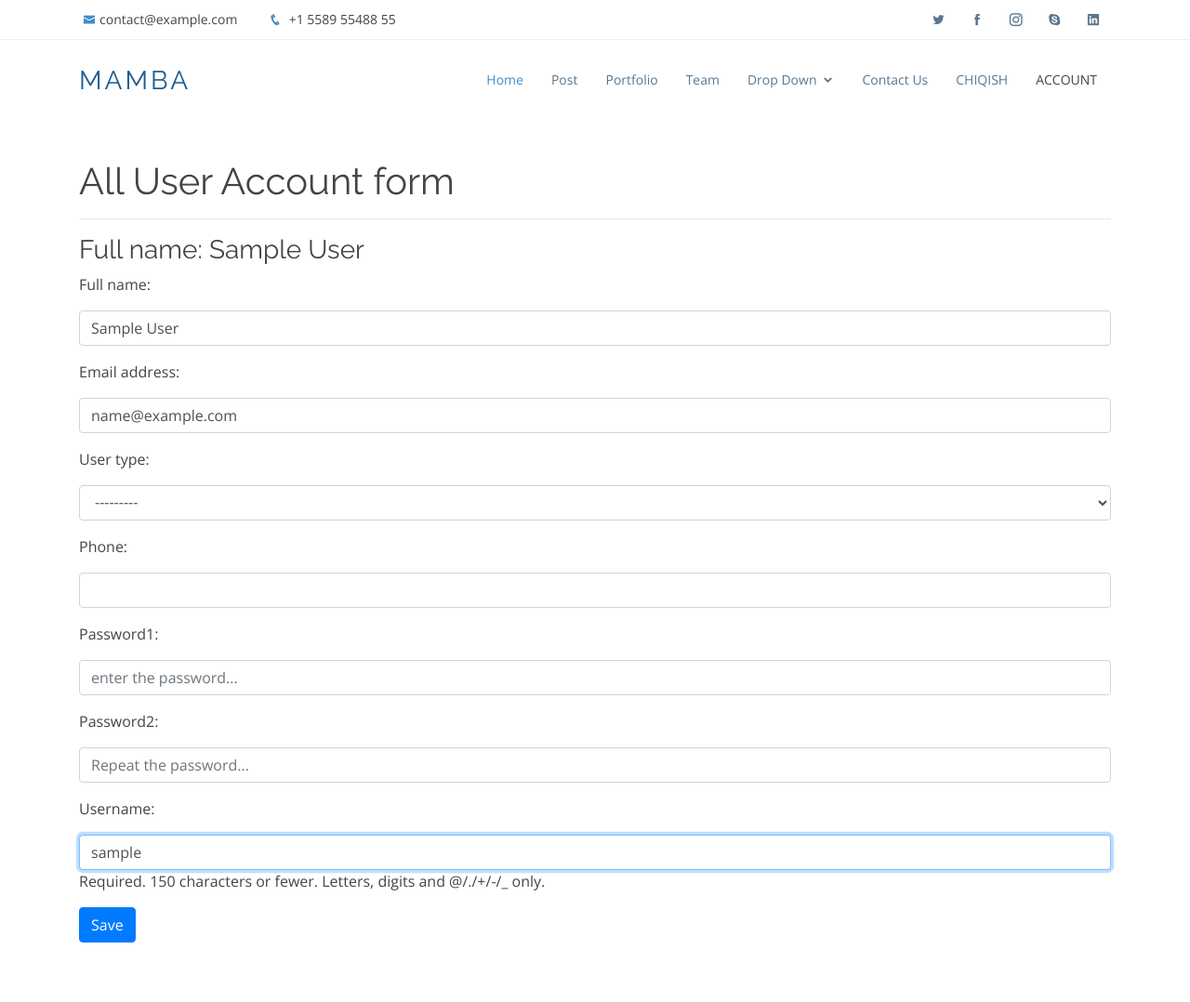
After one commit to RavshanjonA/startup, a Django app: page /account/update/ in a window 1280 px wide. The commit adds this page. Shown: the whole page at 93% size. Run offline with Django 3.2, Linux system fonts and the light colour scheme; the visitor is signed in with stand-in values (Sample User, id 1); data comes from the database, SQL or seed files in the repository; some libraries are stand-ins or nearby versions.

Commit message:
All user Account post request error

```diff
--- a/basic/models.py
+++ b/basic/models.py
@@ -36,7 +36,7 @@ class CustomUser(AbstractUser):
     )
 
     def __str__(self):
-        return self.full_name or self.username
+        return str(self.full_name) or str(self.username)
 
 
 class Country(models.Model):
--- a/basic/urls.py
+++ b/basic/urls.py
@@ -1,6 +1,6 @@
 from django.urls import path
 from .views import index, register, login_user, logout_user, announcement, announcementView, announcement_delete, \
-    Startapper_update, developer_home, startapper_home, practitioner_home, AllUserIdea, Developer_update
+    Startapper_update, developer_home, startapper_home, practitioner_home, AllUserIdea, Developer_update, AllUserUpdate
 
 urlpatterns = [
     path('', index, name='home'),
@@ -8,11 +8,12 @@ urlpatterns = [
     path('register/', register, name='register'),
     path('login/', login_user, name='login_user'),
     path('logout_user/', logout_user, name='logout_user'),
+    path('account/update/', AllUserUpdate.as_view(), name='all_user_update'),
     path('developer/', developer_home, name='developer'),
     path('developer/update/', Developer_update.as_view(), name='developer_update'),
     path('startapper/', startapper_home, name='startapper'),
     path('practitioner/', practitioner_home, name='practitioner'),
-    path('startapper/account/', Startapper_update.as_view(), name='startapper_account'),
+    path('startapper/update/', Startapper_update.as_view(), name='startapper_account'),
     path('announcement/<int:pk>/', announcementView.as_view(), name='idea_detail_startapper'),
     # path('staff-idea/', alluseridea, name='alluseridea'),
     path('allideasave/', AllUserIdea.as_view(), name='ideasave'),
--- a/basic/views.py
+++ b/basic/views.py
@@ -10,10 +10,10 @@ from django.views.generic import ListView, DetailView, View
 from django.contrib.auth.decorators import login_required
 
 from basic.forms import CustomUserForm, LoginForm, StartapperAccountForm, SimpleCustomForm, \
-    IdeaStartApperForm, ApplicationDeveloperForm, ApplicationPractitionerForm
+    IdeaStartApperForm, ApplicationDeveloperForm, ApplicationPractitionerForm, AllUserIdeaForm, DeveloperAccountorm
 from basic.models import CustomUser, Startapper, Staff, IdeaStartapper, ApplicationStaff, AllUsersIdea
 from django.views.generic import CreateView
-from .forms import AllUserIdeaForm, DeveloperAccountorm
+
 
 
 #users registration
@@ -121,6 +121,22 @@ def announcement(request):
     else:
         return render(request, 'announcement.html', {'idea_startapper': idea_startapper})
 
+# CustomUserForm Update
+# def allUserUpdate(request):
+#     if request.method == "POST":
+#         form = CustomUserForm(request.POST, instance=request.user)
+#         print('+++++++++++++++++++++++++++++')
+#         if form.is_valid():
+#             form.save()
+#             print('******************************')
+#             messages.info(self.request, "Your are change successfully created!")
+#             return render(request, 'account/AllUserAccount.html', context)
+#     else:
+#         form = CustomUserForm(instance=request.user)
+#         context = {'form': form}
+#         return render(request, 'account/AllUserAccount.html', context)
+#     return redirect('all_user_update')
+
 # startapper_account by class based view
 # startapper_account by function based view
 # def startapper_account(request):
@@ -155,9 +171,22 @@ class Startapper_update(LoginRequiredMixin, View):
             return redirect(reverse('startapper_account'))
         return redirect('home')
 
+class AllUserUpdate(LoginRequiredMixin, View):
+    def get(self, request, *args, **kwargs):
+        alluser = CustomUser.objects.get(username=self.request.user.username)
+        form = CustomUserForm(instance=alluser)
+        context = {'form':form}
+        return render(request, 'account/AllUserAccount.html', context)
 
-# change additional information about the developer and practitioner
-@login_required
+    def post(self, request, *args, **kwargs):
+        form = CustomUserForm(self.request.POST, self.request.FILES, instance=self.request.user.username)
+        if form.is_valid():
+            form.save()
+            messages.info(self.request, "Your are change successfully created!")
+            context = {'form': form}
+            return redirect('all_user_update')
+
+# change additional information about the developer
 class Developer_update(LoginRequiredMixin, View):
     def get(self, request, *args, **kwargs):
         developer = Staff.objects.get(user=self.request.user)
@@ -172,6 +201,7 @@ class Developer_update(LoginRequiredMixin, View):
             form.save()
             messages.info(self.request, "Your application has been successfully created!")
             return redirect(reverse('developer_update'))
+
 
 
 # announcement detail
--- /dev/null
+++ b/templates/account/AllUserAccount.html
@@ -0,0 +1,139 @@
+{% load static %}
+<!DOCTYPE html>
+<html lang="en">
+
+<head>
+    <meta charset="utf-8">
+    <meta content="width=device-width, initial-scale=1.0" name="viewport">
+
+    <title>Mamba Bootstrap Template - Index</title>
+    <meta content="" name="description">
+    <meta content="" name="keywords">
+
+    <!-- Favicons -->
+    <link href="{% static 'assets/img/favicon.png' %}" rel="icon">
+    <link href="{% static 'assets/img/apple-touch-icon.png' %}" rel="apple-touch-icon">
+
+    <!-- Google Fonts -->
+    <link href="https://fonts.googleapis.com/css?family=Open+Sans:300,300i,400,400i,600,600i,700,700i|Raleway:300,300i,400,400i,600,600i,700,700i,900"
+          rel="stylesheet">
+
+    <!-- Vendor CSS Files -->
+    <link href="{% static 'assets/vendor/bootstrap/css/bootstrap.min.css' %}" rel="stylesheet">
+    <link href="{% static 'assets/vendor/icofont/icofont.min.css' %}" rel="stylesheet">
+    <link href="{% static 'assets/vendor/boxicons/css/boxicons.min.css' %}" rel="stylesheet">
+    <link href="{% static 'assets/vendor/animate.css/animate.min.css' %}" rel="stylesheet">
+    <link href="{% static 'assets/vendor/venobox/venobox.css' %}" rel="stylesheet">
+    <link href="{% static 'assets/vendor/owl.carousel/assets/owl.carousel.min.css' %}" rel="stylesheet">
+    <link href="{% static 'assets/vendor/aos/aos.css' %}" rel="stylesheet">
+
+    <!-- Template Main CSS File -->
+    <link href="{% static 'assets/css/style.css' %}" rel="stylesheet">
+
+    <!-- =======================================================
+    * Template Name: Mamba - v2.5.1
+    * Template URL: https://bootstrapmade.com/mamba-one-page-bootstrap-template-free/
+    * Author: BootstrapMade.com
+    * License: https://bootstrapmade.com/license/
+    ======================================================== -->
+</head>
+
+<body>
+
+<!-- ======= Top Bar ======= -->
+<section id="topbar" class="d-none d-lg-block">
+    <div class="container clearfix">
+        <div class="contact-info float-left">
+            <i class="icofont-envelope"></i><a href="mailto:contact@example.com">contact@example.com</a>
+            <i class="icofont-phone"></i> +1 5589 55488 55
+        </div>
+        <div class="social-links float-right">
+            <a href="#" class="twitter"><i class="icofont-twitter"></i></a>
+            <a href="#" class="facebook"><i class="icofont-facebook"></i></a>
+            <a href="#" class="instagram"><i class="icofont-instagram"></i></a>
+            <a href="#" class="skype"><i class="icofont-skype"></i></a>
+            <a href="#" class="linkedin"><i class="icofont-linkedin"></i></i></a>
+        </div>
+    </div>
+</section>
+<header id="header">
+    <!-- ======= Header ======= -->
+    <header id="header">
+        <div class="container">
+
+            <div class="logo float-left">
+                <h1 class="text-light"><a href="{% url 'home' %}"><span>Mamba</span></a></h1>
+                <!-- Uncomment below if you prefer to use an image logo -->
+                <!-- <a href="index.html"><img src="% static 'assets/img/logo.png' %}"' %} alt="" class="img-fluid"></a>-->
+            </div>
+
+            <nav class="nav-menu float-right d-none d-lg-block">
+                <ul>
+                    <li class="active"><a href="{% url 'home' %}">Home</a></li>
+                    {% if not user.is_authenticated %}
+                        <li><a href="{% url 'register' %}">Register</a></li>
+                        <li><a href="{% url 'login_user' %}">Login</a></li>
+                    {% endif %}
+                    <li><a href="#services">Post</a></li>
+                    <li><a href="#portfolio">Portfolio</a></li>
+                    <li><a href="#team">Team</a></li>
+                    <li class="drop-down"><a href="">Drop Down</a>
+                        <ul>
+                            <li><a href="#">Drop Down 1</a></li>
+                            <li class="drop-down"><a href="#">Drop Down 2</a>
+                                <ul>
+                                    <li><a href="#">Deep Drop Down 1</a></li>
+                                    <li><a href="#">Deep Drop Down 2</a></li>
+                                    <li><a href="#">Deep Drop Down 3</a></li>
+                                    <li><a href="#">Deep Drop Down 4</a></li>
+                                    <li><a href="#">Deep Drop Down 5</a></li>
+                                </ul>
+                            </li>
+                            <li><a href="#">Drop Down 3</a></li>
+                            <li><a href="#">Drop Down 4</a></li>
+                            <li><a href="#">Drop Down 5</a></li>
+                        </ul>
+                    </li>
+                    <li><a href="#contact">Contact Us</a></li>
+                    {% if user.is_authenticated %}
+                        <li><a href="{% url 'logout_user' %}">CHIQISH</a></li>
+                        <li><a {% if request.user.user_type == 'Developer' %}
+                            href="{% url 'developer_update' %}" {% elif request.user.user_type == 'Startapper' %}
+                            href="{% url 'startapper_account' %}" {% elif request.user.user_type == 'Practitioner' %}
+                            href="{% url 'developer_update' %}" {% endif %}>ACCOUNT</a></li>
+                    {% endif %}
+
+
+                </ul>
+            </nav><!-- .nav-menu -->
+
+
+        </div>
+    </header><!-- End Header -->
+
+
+    <div class="container mt-5 pb-5">
+        <h1>All User Account form</h1>
+        {% if messages %}
+            {% for m in messages %}
+                <div class="alert alert-success" role="alert">
+                    {{ m }}
+                </div>
+            {% endfor %}
+        {% endif %}
+        <form  method="post" enctype="multipart/form-data">
+
+            {% csrf_token %}
+            <div class='form-group'>
+                <hr>
+                <h3>Full name: {{ request.user.full_name }}
+
+                </h3>
+                {{ form.as_p }}
+                <input type="submit" class=" btn btn-primary" value="Save">
+            </div>
+
+        </form>
+    </div>
+</body>
+</html>
```
Also changed, not shown: basic/forms.py (+12 -0 lines), templates/base.html (+8 -6 lines).
